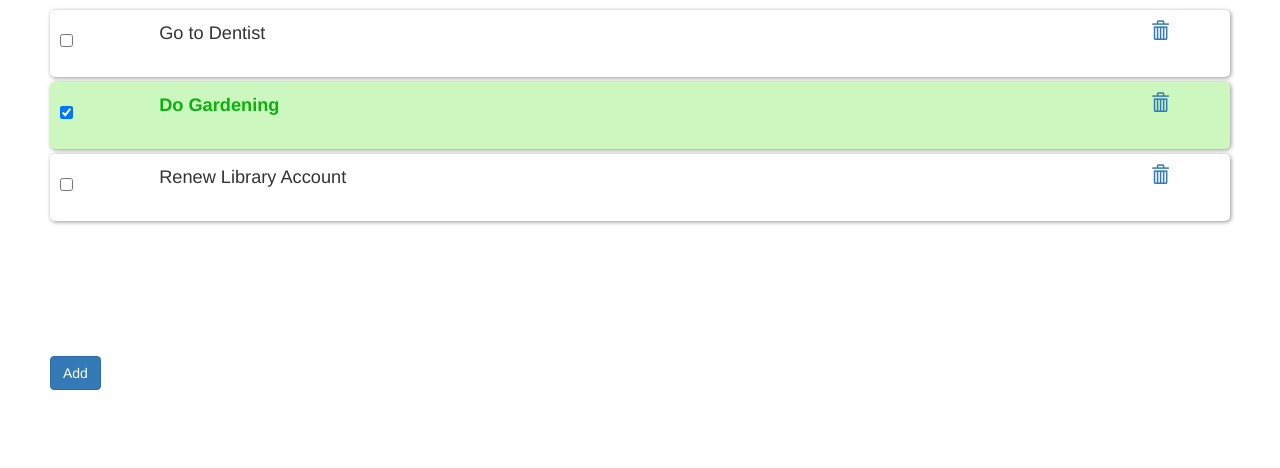
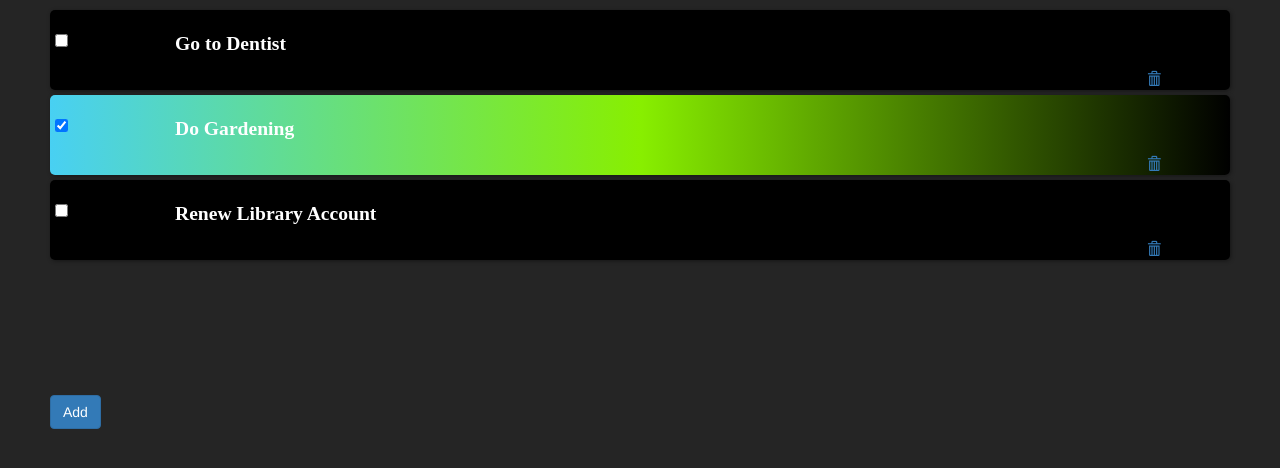
Before and after one commit to Jajodia/javascript-by-example, a website: page index.html in a window 1280 px wide. Drawn offline with nearby package versions, Linux system fonts and the light colour scheme.

Commit message:
ToDoList Complete

```diff
--- a/css/style.css
+++ b/css/style.css
@@ -1,12 +1,15 @@
-.complete
+body
 {
-	color: rgb(10, 179, 10);
-	font-weight: bold;
-
+	background: #252525;
 }
-.manage {
+.nc
+{
+ 	background: black;
+	transition: background-image 300ms;
+}
+.manage
+{
 	margin: 50px 50px;
-
 }
 
 .hide {
@@ -23,15 +26,49 @@ input[type=text]
 	transform: scale(1.1);
 }
 
-li {
+li
+{
 	box-shadow: 1px 1px 4px rgba(0, 0, 0, 0.418);
-	font-size: 130%;
 	margin: auto 50px;
-	padding: 10px 10px;
 	border-radius: 5px;
 
-}
-.success{
-	background: rgba(135, 238, 104, 0.424);
 
 }
+.complete{
+	background-image: linear-gradient(to right, #48D0F3, #88EF00, black);
+	transition: background-image 300ms;
+
+}
+.del{
+	position: absolute;
+	right: 0%;
+	bottom: 0%;
+}
+
+.item
+{
+	position: relative;
+	left: 40px;
+	font-size: 140%;
+	font-family: 'Montserrat';
+	font-weight: bolder;
+	color: white;
+	margin: 20px 20px;
+	padding: 0 0;
+}
+.check
+{
+	position: relative;
+	top: 50%;
+	left: 0%;
+	height: 20px;
+	width: 20px;
+	padding: 20px 20px;
+	margin: 20px 20px;
+	transform: translate(-50%,-50%);
+
+}
+.task
+{
+	position: relative;
+}
--- a/js/main.js
+++ b/js/main.js
@@ -1,6 +1,8 @@
 class toDoClass {
 	constructor() {
-		this.TASKS = [
+		this.TASKS = JSON.parse(localStorage.getItem('TASKS'));
+		if(!this.TASKS) {
+			this.TASKS = [
 			{
 				task: 'Go to Dentist',
 				isComplete: false
@@ -13,13 +15,15 @@ class toDoClass {
 				task: 'Renew Library Account',
 				isComplete: false
 			}
-		]
+			]
+		}
 		this.loadTasks();
-
+		this.addEventListeners();
 	}
 	loadTasks() {
 		let tasksHtml = this.TASKS.reduce(((html, task, index) => html+=this.generateTaskHtml(task, index)),'');
 		document.getElementById('taskList').innerHTML = tasksHtml;
+		localStorage.setItem('TASKS' , JSON.stringify(this.TASKS));
 	}
 	getDocIn()
 	{
@@ -38,6 +42,15 @@ class toDoClass {
 	{
 		let x = document.getElementById('add');
 		return x;
+	}
+	addEventListeners() {
+
+		this.getDocIn().addEventListener('keypress', event => {
+			if (event.keyCode === 13) {
+				this.addTask(event.target.value);
+				event.target.value = '';
+			}
+		});
 	}
 
 
@@ -97,9 +110,9 @@ class toDoClass {
 	}
 	generateTaskHtml(task, index) {
 		return `
-		<li class="task checkbox ${task.isComplete ? 'success' : ''}">
-		<div class="row">
-			<div class="col-md-1 col-xs-1 col-lg-1 col-sm-1 checkbox">
+		<li class="task checkbox ${task.isComplete ?'complete':'nc'}">
+		<div class="row card">
+			<div class="col-md-1 col-xs-1 col-lg-1 col-sm-1 checkbox check">
 				<label>
 					<input
 						id="toggleTaskStatus"
@@ -110,11 +123,10 @@ class toDoClass {
 				</label>
 			</div>
 
-			<div class="col-md-10 col-xs-10 col-lg-10 col-sm-10 task-text ${task.isComplete ? 'complete' : ''}">
+			<div class="col-md-10 col-xs-10 col-lg-10 col-sm-10 item">
 				${task.task}
 			</div>
-
-			<div class="col-md-1 col-xs-1 col-lg-1 col-sm-1 delete-icon-area">
+			<div class="del col-md-1 col-xs-1 col-lg-1 col-sm-1 delete-icon-area">
 				<a
 				class=""
 				href="/"
```
